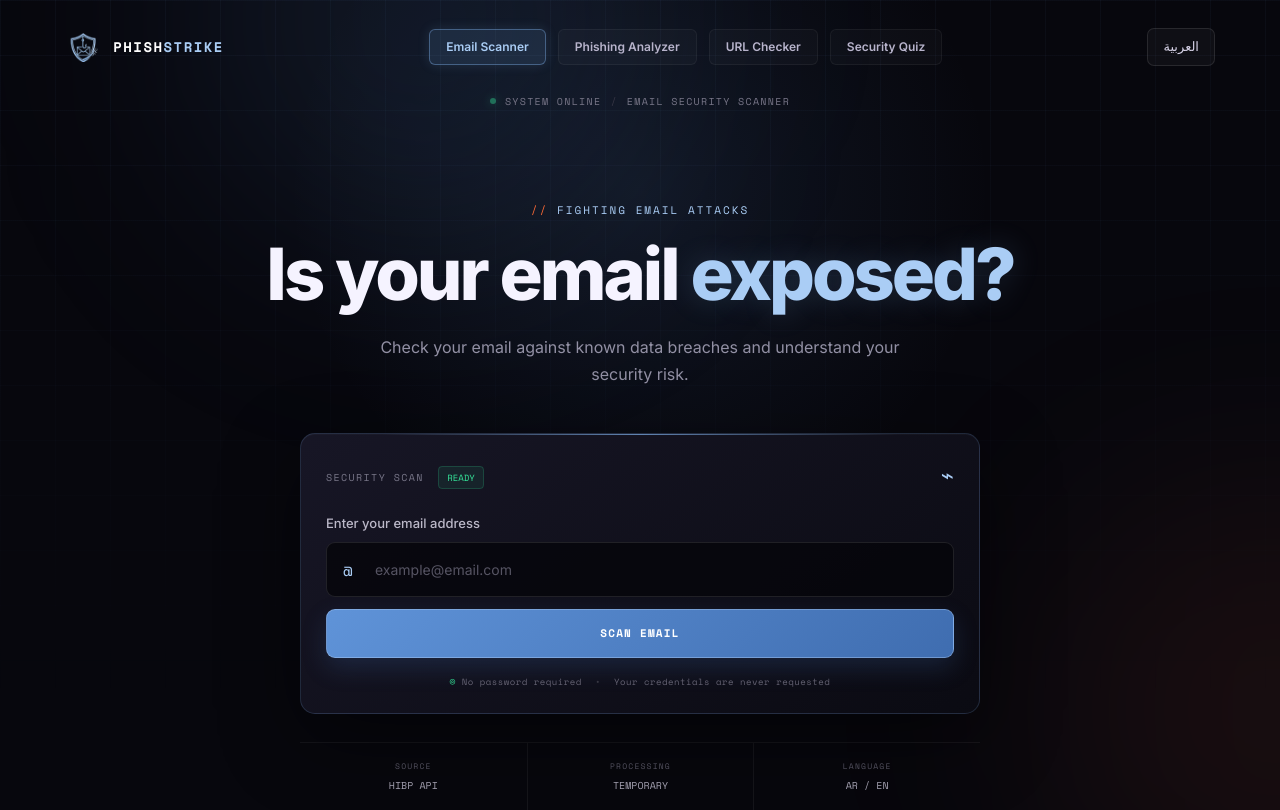
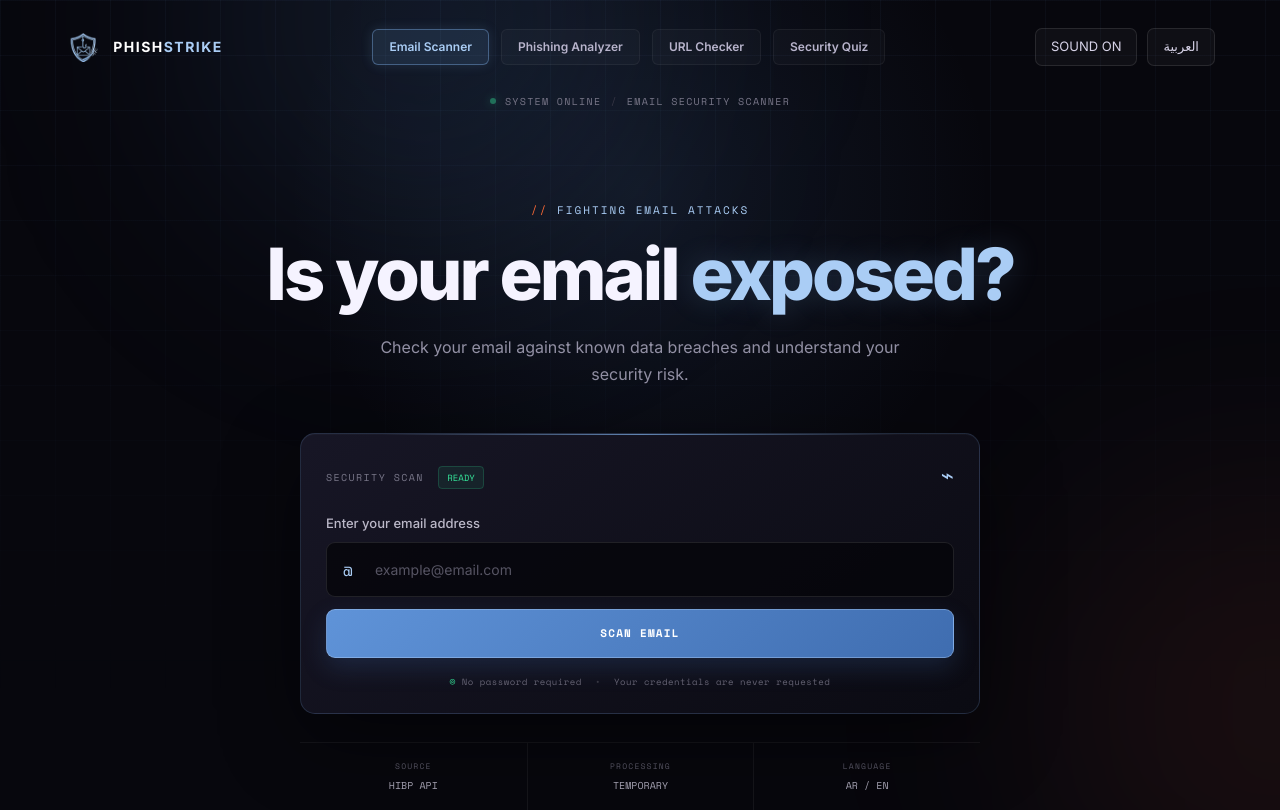
Before and after one commit to Hajar012/PhishStrike, a Flask app: page / in a window 1280 px wide. Shown: the top 810 px of the page. Run offline with Flask 3, Linux system fonts and the light colour scheme.

Commit message:
Task 8: Breach Sound Notification

```diff
--- a/static/css/style.css
+++ b/static/css/style.css
@@ -145,7 +145,7 @@ body {
     align-items: center;
     gap: 10px;
 
-    font-family: var(--mono);
+    font-family: var(--main-font);
     font-size: 14px;
     font-weight: 700;
     letter-spacing: 1.5px;
@@ -190,6 +190,17 @@ body {
     background: rgba(127, 178, 238, 0.1);
 
     transform: translateY(-1px);
+}
+
+.topbar-controls {
+    display: flex;
+    align-items: center;
+
+    gap: 10px;
+}
+
+.sound-button[aria-pressed="false"] {
+    opacity: 0.6;
 }
 
 /* =========================================================
@@ -1619,8 +1630,11 @@ html[dir="rtl"] .info-item + .info-item {
         justify-content: center;
     }
 
-    .language-button {
+    .topbar-controls {
         order: 2;
+
+        flex-wrap: wrap;
+        justify-content: center;
     }
 
     .main-nav {
@@ -1740,6 +1754,12 @@ html[dir="rtl"] .info-item + .info-item {
         font-size: 11px;
     }
 
+    .language-button {
+        padding: 7px 11px;
+
+        font-size: 12px;
+    }
+
     h1 {
         font-size: 36px;
         letter-spacing: -1.5px;
--- a/static/js/main.js
+++ b/static/js/main.js
@@ -2,6 +2,8 @@ const form = document.getElementById("emailForm");
 const emailInput = document.getElementById("email");
 const message = document.getElementById("message");
 const languageButton = document.getElementById("languageButton");
+const soundButton = document.getElementById("soundButton");
+const breachSound = document.getElementById("breachSound");
 
 const result = document.getElementById("result");
 const riskBadge = document.getElementById("riskBadge");
@@ -40,7 +42,9 @@ const translations = {
         breached: "Your email appeared in known data breaches.",
         breachDate: "Breach Date",
         exposedData: "Exposed Data",
-        affectedAccounts: "Affected Accounts"
+        affectedAccounts: "Affected Accounts",
+        soundOn: "SOUND ON",
+        soundOff: "SOUND OFF"
     },
 
     ar: {
@@ -68,9 +72,69 @@ const translations = {
         breached: "ظهر بريدك الإلكتروني في تسريبات بيانات معروفة.",
         breachDate: "تاريخ التسريب",
         exposedData: "البيانات المكشوفة",
-        affectedAccounts: "الحسابات المتأثرة"
+        affectedAccounts: "الحسابات المتأثرة",
+        soundOn: "الصوت مفعّل",
+        soundOff: "الصوت مغلق"
     }
 };
+
+
+const SOUND_STORAGE_KEY = "phishstrike-sound";
+
+
+function getInitialSound() {
+    try {
+        const saved = window.localStorage.getItem(SOUND_STORAGE_KEY);
+        if (saved === "off") {
+            return false;
+        }
+        if (saved === "on") {
+            return true;
+        }
+    } catch (error) {
+        // localStorage unavailable — keep the default.
+    }
+    return true;
+}
+
+
+let soundEnabled = getInitialSound();
+
+
+function saveSound() {
+    try {
+        window.localStorage.setItem(SOUND_STORAGE_KEY, soundEnabled ? "on" : "off");
+    } catch (error) {
+        // Persistence is best-effort only.
+    }
+}
+
+
+function updateSoundButton() {
+    if (!soundButton) {
+        return;
+    }
+    const t = translations[currentLanguage];
+    soundButton.textContent = soundEnabled ? t.soundOn : t.soundOff;
+    soundButton.classList.toggle("is-off", !soundEnabled);
+    soundButton.setAttribute("aria-pressed", String(soundEnabled));
+}
+
+
+function playBreachSound() {
+    if (!soundEnabled || !breachSound) {
+        return;
+    }
+    try {
+        breachSound.currentTime = 0;
+        const played = breachSound.play();
+        if (played && played.catch) {
+            played.catch(() => {});
+        }
+    } catch (error) {
+        // Ignore playback errors (autoplay policy, missing file, etc.).
+    }
+}
 
 
 function updateLanguage() {
@@ -81,6 +145,7 @@ function updateLanguage() {
         currentLanguage === "ar" ? "rtl" : "ltr";
 
     languageButton.textContent = t.language;
+    updateSoundButton();
 
     document.dispatchEvent(
         new CustomEvent("languagechange", {
@@ -127,6 +192,10 @@ function showSafeResult(riskAssessment) {
 
 function showBreachResult(breaches, riskAssessment) {
     const t = translations[currentLanguage];
+
+    if (breaches && breaches.length > 0) {
+        playBreachSound();
+    }
 
     result.classList.remove("hidden");
     result.classList.remove("result-safe");
@@ -324,6 +393,16 @@ languageButton.addEventListener("click", () => {
 });
 
 
+if (soundButton) soundButton.addEventListener("click", () => {
+
+    soundEnabled = !soundEnabled;
+
+    saveSound();
+
+    updateSoundButton();
+});
+
+
 if (form) form.addEventListener("submit", async (event) => {
 
     event.preventDefault();
--- a/templates/base.html
+++ b/templates/base.html
@@ -63,9 +63,14 @@
             </a>
         </nav>
 
-        <button id="languageButton" class="language-button" type="button">
-            العربية
-        </button>
+        <div class="topbar-controls">
+            <button id="soundButton" class="language-button sound-button" type="button" aria-pressed="true">
+                SOUND ON
+            </button>
+            <button id="languageButton" class="language-button" type="button">
+                العربية
+            </button>
+        </div>
     </header>
 
     <main class="main-container">
@@ -87,6 +92,8 @@
         <span>2026</span>
     </footer>
 
+    <audio id="breachSound" src="{{ url_for('static', filename='audio/beep.mp3') }}" preload="auto"></audio>
+
     <script src="{{ url_for('static', filename='js/i18n.js') }}"></script>
     <script src="{{ url_for('static', filename='js/sanitize.js') }}"></script>
     <script src="{{ url_for('static', filename='js/main.js') }}"></script>
```
Also changed, not shown: 2 other files.
